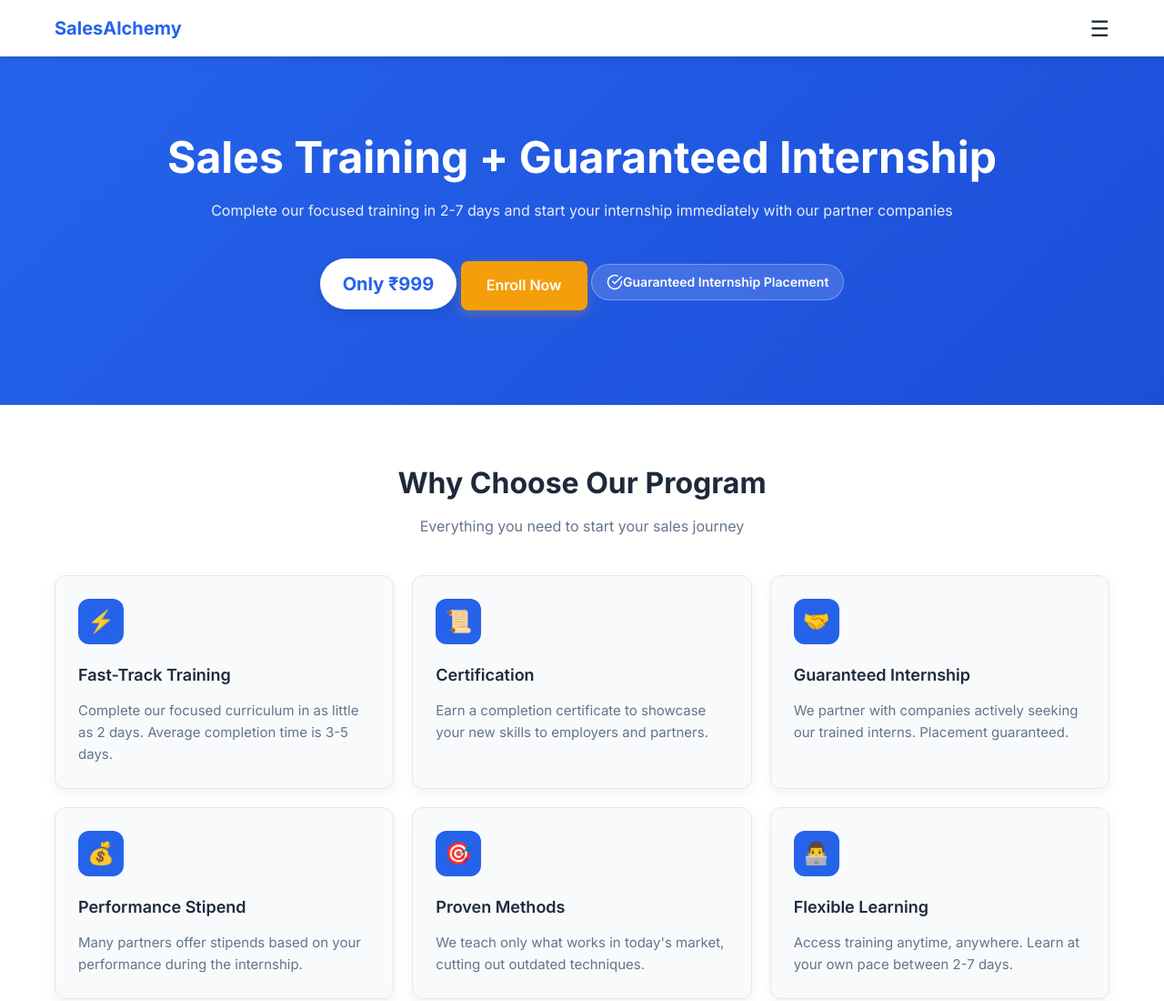
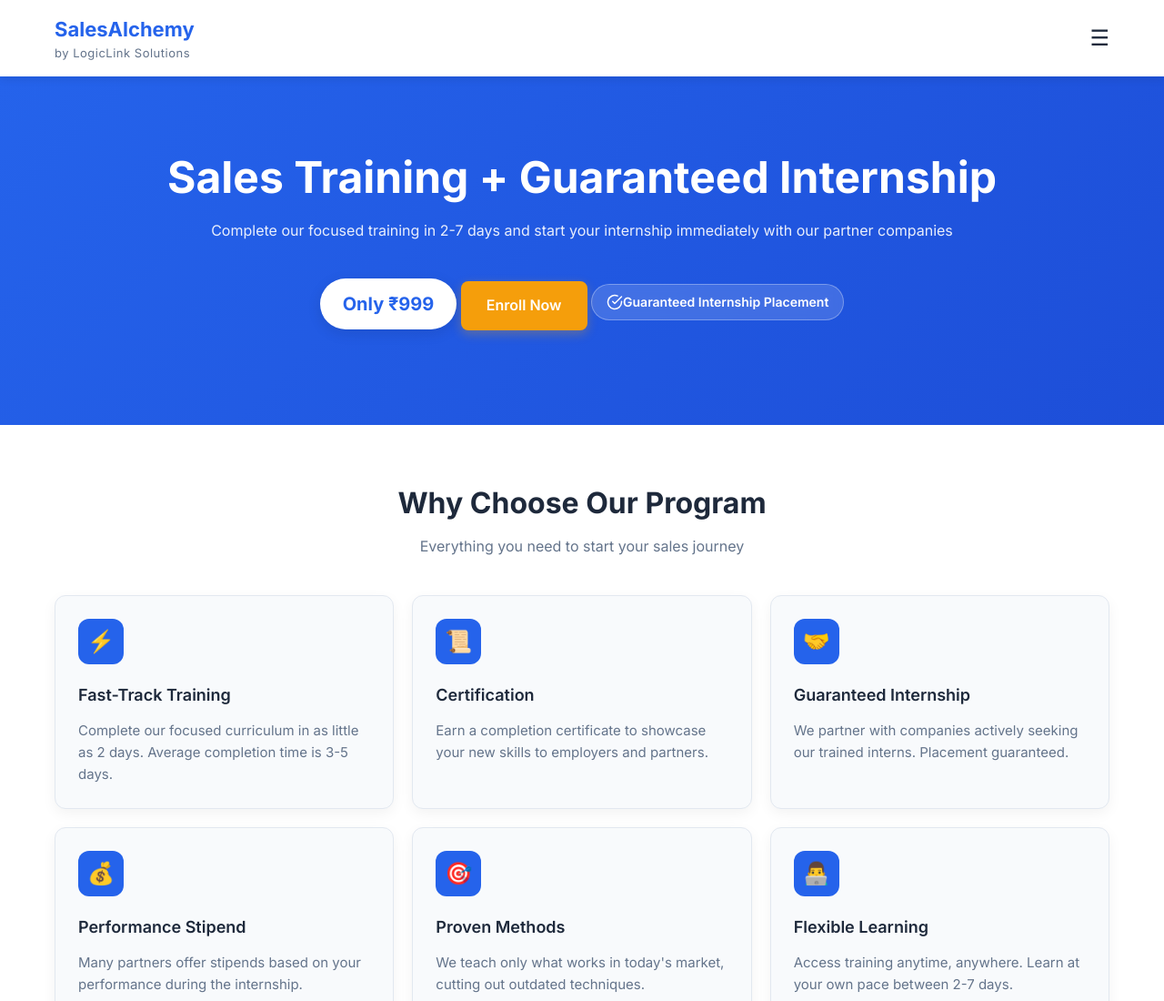
Before and after one commit to YASHASVASISHTA/sawla, a plain HTML site: page index.html in a window 1280 px wide. Shown: the top 1100 px of the page at 91% size. Drawn offline with nearby package versions, Linux system fonts and the light colour scheme.

Commit message:
Update index.html

```diff
--- a/index.html
+++ b/index.html
@@ -669,6 +669,31 @@
                 grid-template-columns: repeat(4, 1fr);
             }
         }
+        .logo {
+    font-size: 20px;
+    font-weight: 700;
+    color: var(--primary);
+    position: relative;
+    display: flex;
+    flex-direction: column;
+}
+
+.byline {
+    font-size: 12px;
+    font-weight: 400;
+    color: var(--gray);
+    margin-top: -2px;
+    letter-spacing: 0.5px;
+}
+
+@media (min-width: 768px) {
+    .logo {
+        font-size: 22px;
+    }
+    .byline {
+        font-size: 13px;
+    }
+}
     </style>
     <link href="https://fonts.googleapis.com/css2?family=Inter:wght@400;500;600;700&display=swap" rel="stylesheet">
     <link rel="stylesheet" href="https://cdnjs.cloudflare.com/ajax/libs/font-awesome/6.0.0-beta3/css/all.min.css">
@@ -684,7 +709,10 @@
 <header>
     <div class="container">
         <nav>
-                <div class="logo">SalesAlchemy</div>
+            <div class="logo">
+                SalesAlchemy
+                <div class="byline">by LogicLink Solutions</div>
+            </div>
             <button class="mobile-menu-button">☰</button>
         </nav>
     </div>
```
Lines whose indentation alone changed are shown as unchanged.
